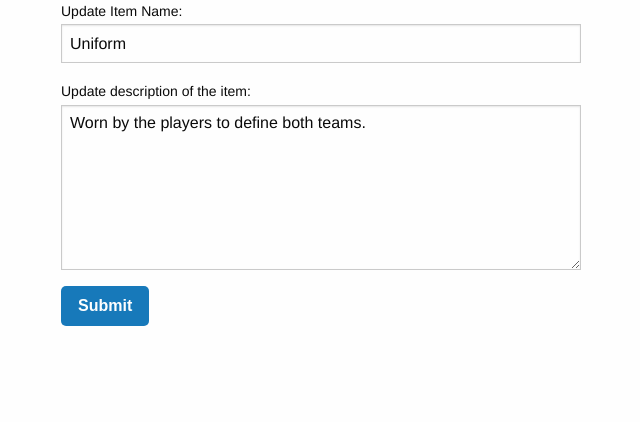
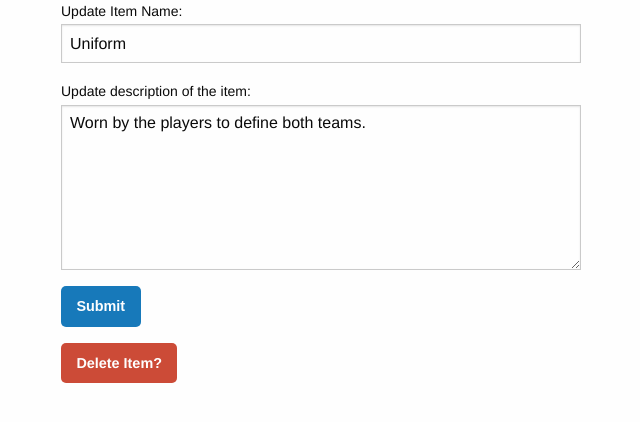
Before and after one commit to glc3344/udacity-itemcatalog, a Flask app: page /category/Basketball/Uniform/edit in a window 1280 px wide. Shown: the part 156-578 px from the top of the page, without its empty margins (44-684 px from the left). Run offline with Flask 2, Linux system fonts and the light colour scheme; a user stored in the database is signed in; some libraries are stand-ins or nearby versions.

Commit message:
Added delete item function
Added delete item function and associated pages

```diff
--- a/catalog/project.py
+++ b/catalog/project.py
@@ -164,8 +164,7 @@ def edit_item(category_name, item_name):
     if 'username' not in login_session:
         return redirect('/login')
     editedItem = session.query(Item).filter_by(name=item_name).one()
-    category = session.query(Category).filter_by(name=category_name).one()
-    if login_session['user_id'] != category.user_id:
+    if login_session['user_id'] != editedItem.user_id:
         flash( "You are not authorized to edit \"%s\"" % editedItem.name)
         return redirect(url_for('show_all'))
     if request.method == 'POST':
@@ -184,6 +183,27 @@ def edit_item(category_name, item_name):
                                    'username'],
                                picture=login_session['picture'])
 
+@app.route('/category/<category_name>/<item_name>/delete',
+           methods=['GET', 'POST'])
+def delete_item(category_name, item_name):
+    if 'username' not in login_session:
+        return redirect('/login')
+    deleteItem = session.query(Item).filter_by(name=item_name).one()
+    if login_session['user_id'] != deleteItem.user_id:
+        flash("You are not authorized to delete \"%s\"" % deleteItem.name)
+        return redirect(url_for('show_all'))
+    if request.method == 'POST':
+        session.delete(deleteItem)
+        session.commit()
+        flash("\"%s\" Successfully Deleted!" % deleteItem.name)
+        return redirect(url_for('category_index', category_name=
+        category_name))
+    else:
+        return render_template('deleteItem.html', item_name=deleteItem,
+                               category_name=category_name,
+                               user_name=login_session[
+                                'username'],
+                               picture=login_session['picture'])
 
 #####################
 #  GOOGLE Sign In   #
--- a/catalog/templates/editItem.html
+++ b/catalog/templates/editItem.html
@@ -17,18 +17,36 @@
         </label>
       </div>
     </div>
+
     <div class="row">
       <div class="medium-6 columns">
         <label for="description">
           Update description of the item:
-          <textarea name="description" rows="8">{{ item.description }}</textarea>
+          <textarea name="description"
+                    rows="8">{{ item.description }}
+          </textarea>
         </label>
-        <div class="input-group-button">
-          <input type="submit" class="button" value="Submit" id="submit">
-        </div>
       </div>
     </div>
+
+    <div class="row">
+      <div class="medium-6 columns">
+        <input type="submit" class="button" value="Submit" id="submit">
+      </div>
+    </div>
+
+
+    <div class="row">
+      <div class="medium-6 columns">
+        <a href="{{ url_for('delete_item', category_name=category_name,
+        item_name=item.name ) }}" class="button alert">Delete
+                                                                     Item?</a>
+      </div>
+    </div>
+
   </form>
 
 
+
+
 {% endblock %}
```
Also changed, not shown: catalog/templates/category_index.html (+6 -4 lines), catalog/templates/deleteItem.html (added, +29 -0 lines), catalog/itemcatalog.db.
